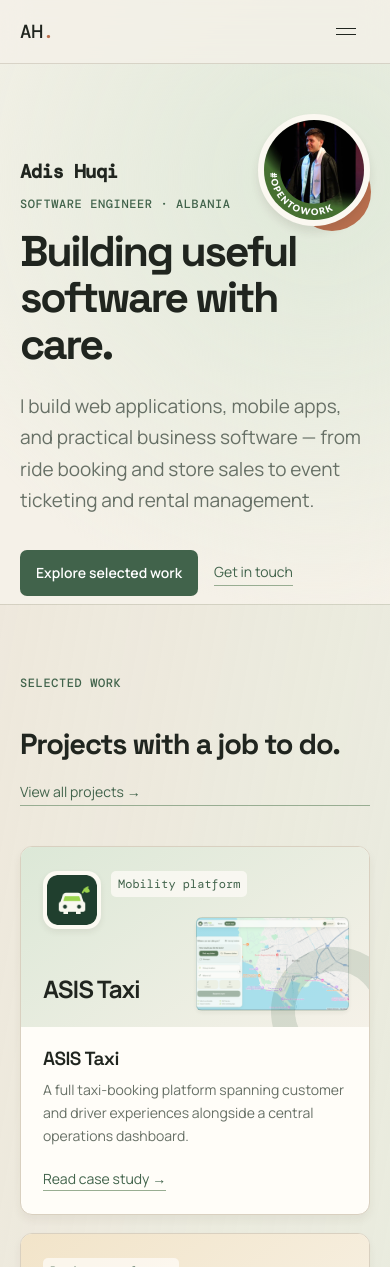
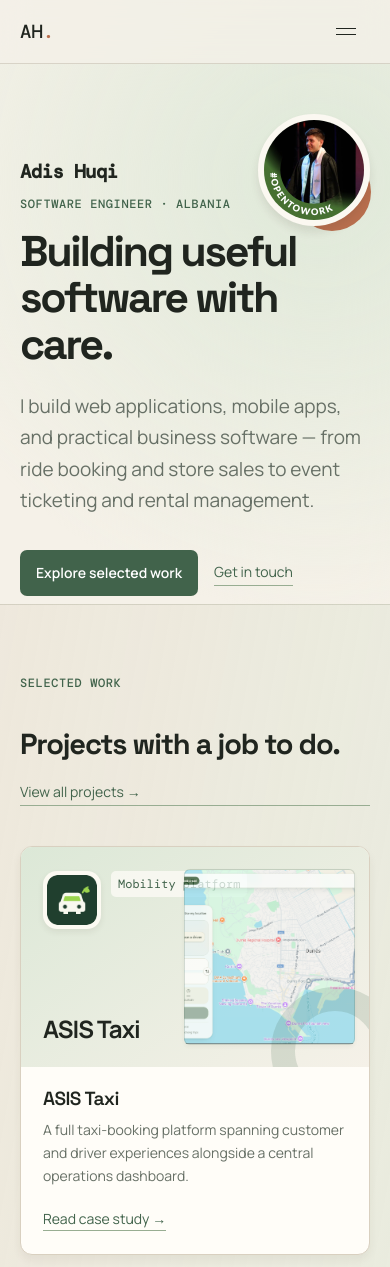
Before and after one commit to AdisHuqi/adis-huqi-portfolio, a React (Vite) app: page / in a window 390 px wide. Shown: the top 1267 px of the page. Built offline with nearby package versions, Linux system fonts and the light colour scheme.

Commit message:
Enlarge ASIS Taxi cover preview

```diff
--- a/src/index.css
+++ b/src/index.css
@@ -224,6 +224,29 @@ ul {
   display: none;
 }
 
+/* Let the ASIS product image own the right side of its project cover. */
+.project-preview.blue .cover {
+  height: 252px;
+}
+
+.project-preview.blue .cover-lines {
+  top: 22px;
+  right: 18px;
+  width: 53%;
+  height: calc(100% - 44px);
+}
+
+@media (max-width: 720px) {
+  .project-preview.blue .cover {
+    height: 220px;
+  }
+
+  .project-preview.blue .cover-lines {
+    right: 14px;
+    width: 49%;
+  }
+}
+
 /* Real ASIS Taxi product previews inside the two case-study hero panels. */
 .detail-hero.blue .art-panel:nth-of-type(1) {
   background: url("/images/asis-taxi/customer-booking-map.png") center / cover no-repeat;
```
